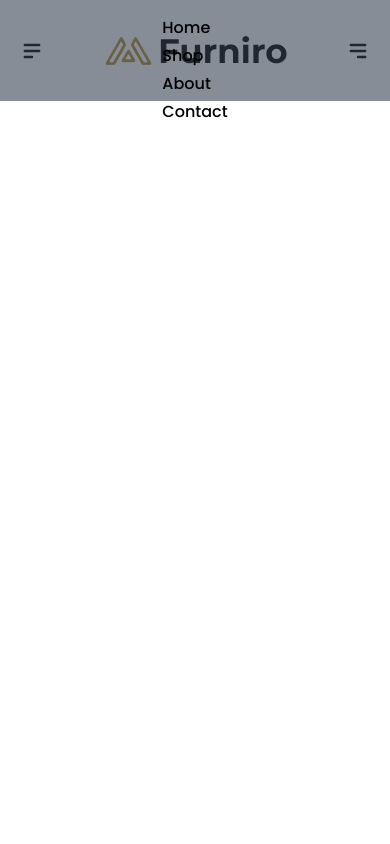
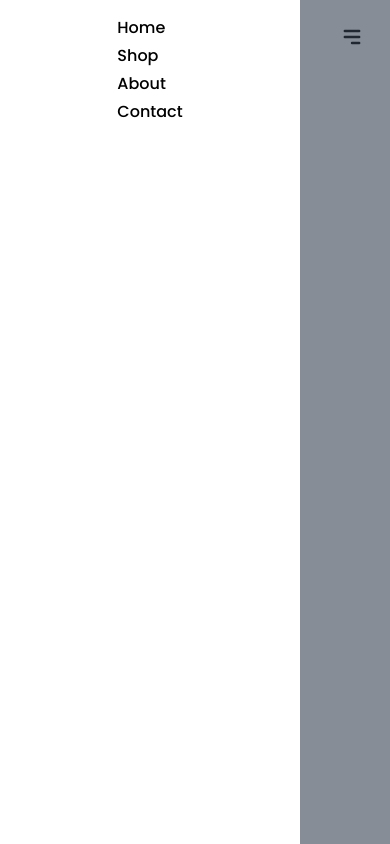
Before and after one commit to frnaib-09/furniro, a React (Vite) app: page / in a window 390 px wide. Built offline with nearby package versions, Linux system fonts and the light colour scheme.

Commit message:
navbar issue fixed

```diff
--- a/src/pages/Home.jsx
+++ b/src/pages/Home.jsx
@@ -1,12 +1,14 @@
 import React from 'react'
 import Navbar from '../sections/Navbar'
 import MobileNav from '../sections/MobileNav'
+import Banner from '../sections/Banner'
 
 const Home = () => {
   return (
     <div>
       <Navbar className="hidden lg:grid"></Navbar>
-      <MobileNav className="flex lg:hidden"></MobileNav>
+      <MobileNav className="lg:hidden"></MobileNav>
+      <Banner />
     </div>
   )
 }
--- /dev/null
+++ b/src/sections/Banner.jsx
@@ -0,0 +1,10 @@
+import React from 'react'
+
+
+const Banner = () => {
+  return (
+    <div>Banner</div>
+  )
+}
+
+export default Banner
--- a/src/sections/MobileNav.jsx
+++ b/src/sections/MobileNav.jsx
@@ -10,18 +10,26 @@ import MidItems from "../components/MidItems"
 
 const MobileNav = ({children='', className=''}) => {
   return (
-    <div className={`relative flex justify-between items-center py-7.5 px-5 ${className}`}>
-      <button className="text-2xl">
+    <>
+    <div className={`fixed h-screen bg-gray-700/60 w-full  ${className}`}>
+      {/* <button className="text-2xl">
         <HiMenuAlt2 />
-      </button>
-      <NavMiddle className='absolute py-4 bg-gray-700/60 h-full w-full inset-0'>
-        <MidItems className='bg-white h-full w-90 px-8'></MidItems>
+      </button> */}
+      <NavMiddle className=' py-4  bg-white h-full max-w-75 '>
+        {/* <MidItems className='bg-white h-full w-90 px-8'></MidItems> */}
       </NavMiddle>
-      <NavLogo />
+
+    </div>
+    <div className="flex lg:hidden justify-around py-4">
       <button className="text-2xl">
         <HiMenuAlt3 />
       </button>
-    </div>
+       <NavLogo />
+      <button className="text-2xl">
+        <HiMenuAlt3 />
+      </button>
+     </div>
+     </>
   )
 }
 
```
Also changed, not shown: src/components/BannerCard.jsx (added).
